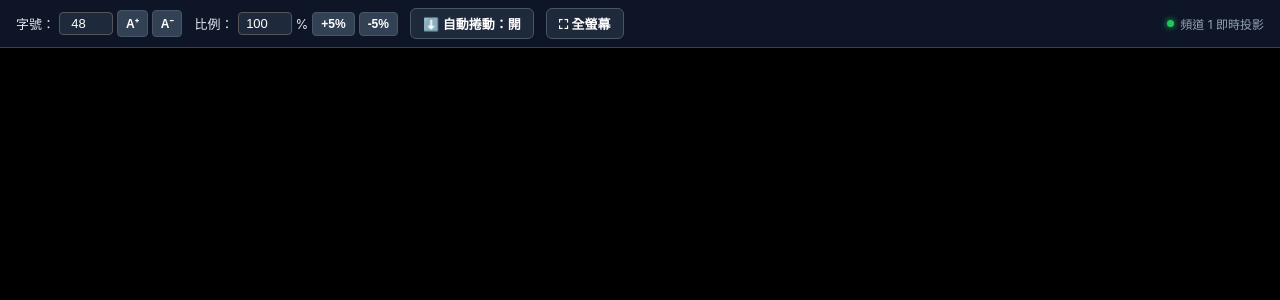
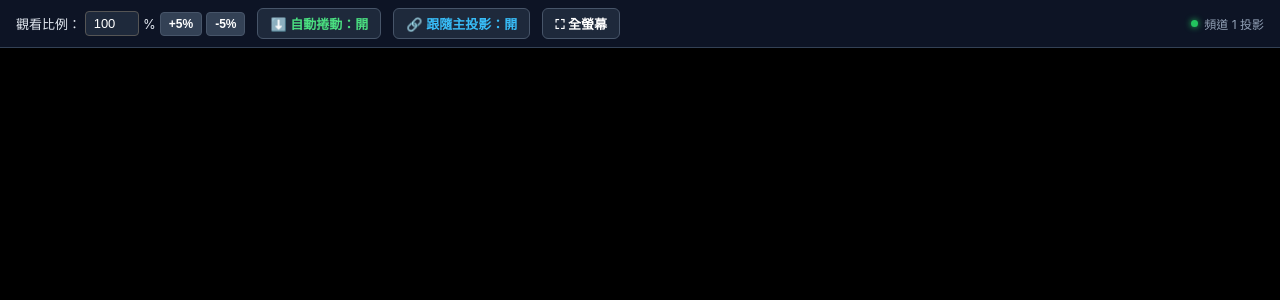
Before and after one commit to lanlan-21/subflow-live, a Flask app: page /view/1 in a window 1280 px wide. Shown: the top 300 px of the page. Run offline with Flask 3, Linux system fonts and the light colour scheme; some libraries are stand-ins or nearby versions.

Commit message:
Update view.html

```diff
--- a/templates/view.html
+++ b/templates/view.html
@@ -21,13 +21,13 @@
       scroll-behavior: smooth;
     }
 
-    /* 🌟 觀眾端獨立控制列（滑鼠移至頂部浮現，5 秒無動作半透明） */
+    /* 🌟 精簡版觀眾控制列：頂部浮現，4 秒自動淡化為低干擾 */
     .viewer-toolbar {
       position: fixed;
       top: 0;
       left: 0;
       width: 100%;
-      background: rgba(15, 23, 42, 0.92);
+      background: rgba(15, 23, 42, 0.9);
       border-bottom: 1px solid #334155;
       padding: 8px 16px;
       display: flex;
@@ -57,7 +57,7 @@
     .size-input {
       width: 54px;
       text-align: center;
-      padding: 3px 6px;
+      padding: 4px 6px;
       border: 1px solid #555;
       border-radius: 4px;
       background: #1e293b;
@@ -89,10 +89,9 @@
       display: inline-flex;
       align-items: center;
       gap: 4px;
+      transition: background 0.2s;
     }
     .btn:hover { background: #334155; }
-    .btn-blue { background: #2563eb; border: none; }
-    .btn-blue:hover { background: #1d4ed8; }
 
     .status-pill {
       margin-left: auto;
@@ -121,10 +120,9 @@
       word-break: break-all;
       text-align: justify;
       transform-origin: top left;
-      padding: 60px 16px 140px 16px; /* 頂部預留 60px 不遮擋文字 */
+      padding: 60px 16px 140px 16px;
     }
 
-    /* 全螢幕模式隱藏工具列，滑鼠移到頂部才出現 */
     body.is-fullscreen .viewer-toolbar {
       transform: translateY(-90%);
     }
@@ -135,24 +133,24 @@
 </head>
 <body>
 
-  <!-- 🌟 觀眾端自由縮放控制列 -->
+  <!-- 🌟 觀眾端精簡控制列 -->
   <div class="viewer-toolbar" id="viewerToolbar">
+    <!-- 1. 觀看比例 -->
     <div class="control-group">
-      <label for="fontSizeInput">字號：</label>
-      <input type="number" id="fontSizeInput" class="size-input" value="48" min="16" max="150" step="2" onchange="applyViewerStyle()">
-      <button class="btn-step" onclick="stepFontSize(2)">A⁺</button>
-      <button class="btn-step" onclick="stepFontSize(-2)">A⁻</button>
-    </div>
-
-    <div class="control-group">
-      <label for="scaleInput">比例：</label>
-      <input type="number" id="scaleInput" class="size-input" value="100" min="40" max="250" step="5" onchange="applyViewerStyle()">%
+      <label for="scaleInput">觀看比例：</label>
+      <input type="number" id="scaleInput" class="size-input" value="100" min="40" max="250" step="5" onchange="onCustomScaleChange()">%
       <button class="btn-step" onclick="stepScale(5)">+5%</button>
       <button class="btn-step" onclick="stepScale(-5)">-5%</button>
     </div>
 
-    <button class="btn" id="scrollLockBtn" onclick="toggleAutoScroll()">
+    <!-- 2. 自動捲動開關 -->
+    <button class="btn" id="scrollToggleBtn" onclick="toggleAutoScroll()">
       ⬇️ 自動捲動：開
+    </button>
+
+    <!-- 3. 跟隨主投影開關 -->
+    <button class="btn" id="followMasterBtn" onclick="toggleFollowMaster()">
+      🔗 跟隨主投影：開
     </button>
 
     <button class="btn" onclick="toggleFullscreen()">
@@ -161,7 +159,7 @@
 
     <div class="status-pill">
       <span class="status-dot"></span>
-      <span>頻道 {{ room_id }} 即時投影</span>
+      <span>頻道 {{ room_id }} 投影</span>
     </div>
   </div>
 
@@ -171,15 +169,17 @@
     const socket = io({ reconnection: true, reconnectionAttempts: Infinity, reconnectionDelay: 500 });
     const roomId = "{{ room_id }}";
     const displayArea = document.getElementById('displayArea');
-    const fontSizeInput = document.getElementById('fontSizeInput');
     const scaleInput = document.getElementById('scaleInput');
-    const scrollLockBtn = document.getElementById('scrollLockBtn');
+    const scrollToggleBtn = document.getElementById('scrollToggleBtn');
+    const followMasterBtn = document.getElementById('followMasterBtn');
     const viewerToolbar = document.getElementById('viewerToolbar');
 
     let autoScrollEnabled = true;
+    let followMasterEnabled = true; // 預設跟隨主控端縮放與排版
+    let latestMasterSettings = null;
     let toolbarTimer = null;
 
-    // 工具列淡出計時
+    // 工具列閒置淡化
     function resetToolbarDim() {
       viewerToolbar.classList.remove('dimmed');
       clearTimeout(toolbarTimer);
@@ -190,24 +190,24 @@
     window.addEventListener('mousemove', resetToolbarDim);
     resetToolbarDim();
 
-    // 🌟 觀眾本機調整風格
-    function stepFontSize(delta) {
-      let val = (parseInt(fontSizeInput.value, 10) || 48) + delta;
-      fontSizeInput.value = Math.min(Math.max(val, 16), 150);
-      applyViewerStyle();
-    }
-
+    // 🌟 1. 觀看比例調整
     function stepScale(delta) {
       let val = (parseInt(scaleInput.value, 10) || 100) + delta;
       scaleInput.value = Math.min(Math.max(val, 40), 250);
-      applyViewerStyle();
+      onCustomScaleChange();
     }
 
-    function applyViewerStyle() {
-      const size = fontSizeInput.value || 48;
+    function onCustomScaleChange() {
+      // 只要觀眾手動微調比例，自動將「跟隨主投影」切為關閉
+      if (followMasterEnabled) {
+        followMasterEnabled = false;
+        updateFollowMasterUI();
+      }
+      applyScaleOnly();
+    }
+
+    function applyScaleOnly() {
       const scale = (parseInt(scaleInput.value, 10) || 100) / 100;
-
-      displayArea.style.fontSize = size + 'px';
       if ('zoom' in displayArea.style) {
         displayArea.style.zoom = scale;
       } else {
@@ -217,11 +217,16 @@
       scrollToBottom();
     }
 
+    // 🌟 2. 自動捲動開關
     function toggleAutoScroll() {
       autoScrollEnabled = !autoScrollEnabled;
-      scrollLockBtn.innerText = autoScrollEnabled ? "⬇️ 自動捲動：開" : "⏸️ 自動捲動：關";
-      scrollLockBtn.style.color = autoScrollEnabled ? "#4ade80" : "#f87171";
+      updateAutoScrollUI();
       if (autoScrollEnabled) scrollToBottom();
+    }
+
+    function updateAutoScrollUI() {
+      scrollToggleBtn.innerText = autoScrollEnabled ? "⬇️ 自動捲動：開" : "⏸️ 自動捲動：關";
+      scrollToggleBtn.style.color = autoScrollEnabled ? "#4ade80" : "#f87171";
     }
 
     function scrollToBottom() {
@@ -232,53 +237,86 @@
       });
     }
 
-    // 若使用者手動往上滑看舊內容，自動將鎖定標籤切換為關
+    // 若觀眾往上滾輪查閱歷史，自動暫停跳底；滾回底部自動恢復
     window.addEventListener('scroll', () => {
       const scrollPos = window.innerHeight + window.scrollY;
       const threshold = document.documentElement.scrollHeight - 80;
       if (scrollPos < threshold && autoScrollEnabled) {
-        // 使用者主動往上滑，暫停強行往下拉
         autoScrollEnabled = false;
-        scrollLockBtn.innerText = "⏸️ 自動捲動：關";
-        scrollLockBtn.style.color = "#f87171";
+        updateAutoScrollUI();
       } else if (scrollPos >= threshold && !autoScrollEnabled) {
-        // 滑到底部自動恢復開啟
         autoScrollEnabled = true;
-        scrollLockBtn.innerText = "⬇️ 自動捲動：開";
-        scrollLockBtn.style.color = "#4ade80";
+        updateAutoScrollUI();
       }
     });
+
+    // 🌟 3. 跟隨主投影開關
+    function toggleFollowMaster() {
+      followMasterEnabled = !followMasterEnabled;
+      updateFollowMasterUI();
+
+      // 若重新開啟跟隨，立刻套用主投影最新傳來的設定
+      if (followMasterEnabled && latestMasterSettings) {
+        applyMasterSettings(latestMasterSettings);
+      }
+    }
+
+    function updateFollowMasterUI() {
+      followMasterBtn.innerText = followMasterEnabled ? "🔗 跟隨主投影：開" : "🔒 獨立自訂：開";
+      followMasterBtn.style.color = followMasterEnabled ? "#38bdf8" : "#fde047";
+    }
+
+    function applyMasterSettings(settings) {
+      if (!settings) return;
+      latestMasterSettings = settings;
+      if (!followMasterEnabled) return; // 若觀眾選擇不跟隨，跳過
+
+      if (settings.size) {
+        displayArea.style.fontSize = settings.size + 'px';
+      }
+      if (settings.scale !== undefined) {
+        scaleInput.value = settings.scale;
+        const scaleVal = settings.scale / 100;
+        if ('zoom' in displayArea.style) {
+          displayArea.style.zoom = scaleVal;
+        } else {
+          displayArea.style.transform = `scale(${scaleVal})`;
+          displayArea.style.width = `${100 / scaleVal}%`;
+        }
+      }
+      const px = (settings.pad_x !== undefined ? settings.pad_x : 16) + 'px';
+      const py = (settings.pad_y !== undefined ? settings.pad_y : 16) + 'px';
+      displayArea.style.padding = `${py} ${px} 140px ${px}`;
+
+      scrollToBottom();
+    }
 
     function toggleFullscreen() {
       if (!document.fullscreenElement) {
         document.documentElement.requestFullscreen().catch(() => {});
-      } else {
-        if (document.exitFullscreen) document.exitFullscreen();
+      } else if (document.exitFullscreen) {
+        document.exitFullscreen();
       }
     }
     document.addEventListener('fullscreenchange', () => {
       document.body.classList.toggle('is-fullscreen', !!document.fullscreenElement);
     });
 
-    // 🌟 連線與身分宣告：嚴格為唯讀觀眾端
+    // 連線進入（純唯讀身份）
     socket.on('connect', () => {
       socket.emit('join', { room: roomId, is_editor: false });
     });
 
-    // 初始化全篇文字
     socket.on('init_document', data => {
       if (!data) return;
       displayArea.innerText = (data.text || '').replace(/\r\n/g, '\n').replace(/\r/g, '\n');
-      // 若後端有預設設定且觀眾尚未手動調整過
-      if (data.settings && !sessionStorage.getItem('VIEWER_CUSTOMIZED')) {
-        if (data.settings.size) fontSizeInput.value = data.settings.size;
-        if (data.settings.scale) scaleInput.value = data.settings.scale;
-        applyViewerStyle();
+      if (data.settings) {
+        applyMasterSettings(data.settings);
       }
       setTimeout(scrollToBottom, 60);
     });
 
-    // 接收 OT 操作更新內文並平滑滾動
+    // 接收 OT 增量排隊動作
     socket.on('remote_operation', data => {
       if (!data) return;
 
@@ -306,18 +344,14 @@
       scrollToBottom();
     });
 
-    // 若主控端在工作台調了整體預設比例，僅在觀眾未自己覆蓋時同步
+    // 主控端修改設定時同步廣播
     socket.on('sync_settings', settings => {
-      if (settings && !sessionStorage.getItem('VIEWER_CUSTOMIZED')) {
-        if (settings.size) fontSizeInput.value = settings.size;
-        if (settings.scale) scaleInput.value = settings.scale;
-        applyViewerStyle();
-      }
+      applyMasterSettings(settings);
     });
 
-    // 標記觀眾手動調整過
-    fontSizeInput.addEventListener('change', () => sessionStorage.setItem('VIEWER_CUSTOMIZED', '1'));
-    scaleInput.addEventListener('change', () => sessionStorage.setItem('VIEWER_CUSTOMIZED', '1'));
+    // 初始化狀態外觀
+    updateAutoScrollUI();
+    updateFollowMasterUI();
   </script>
 </body>
 </html>
```
